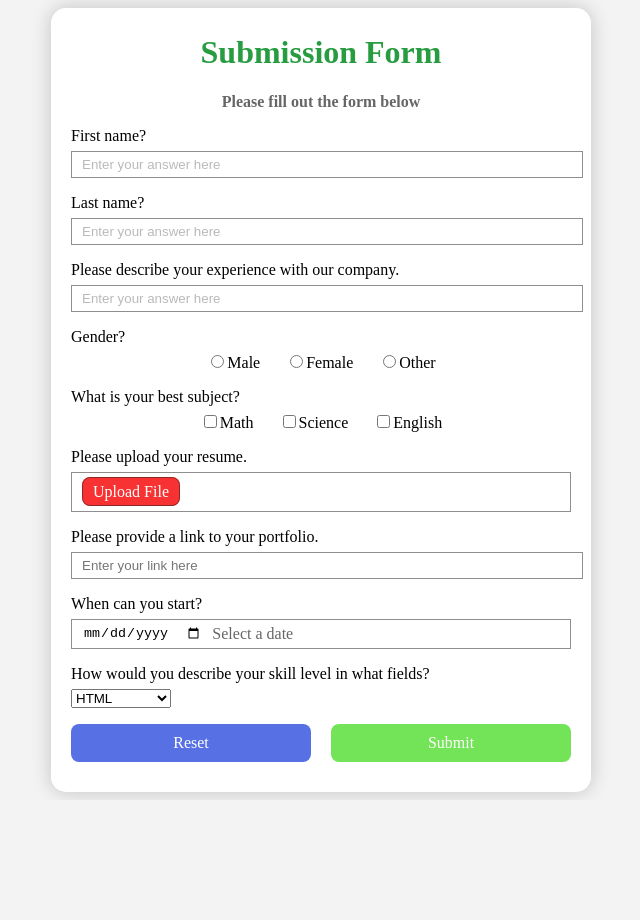
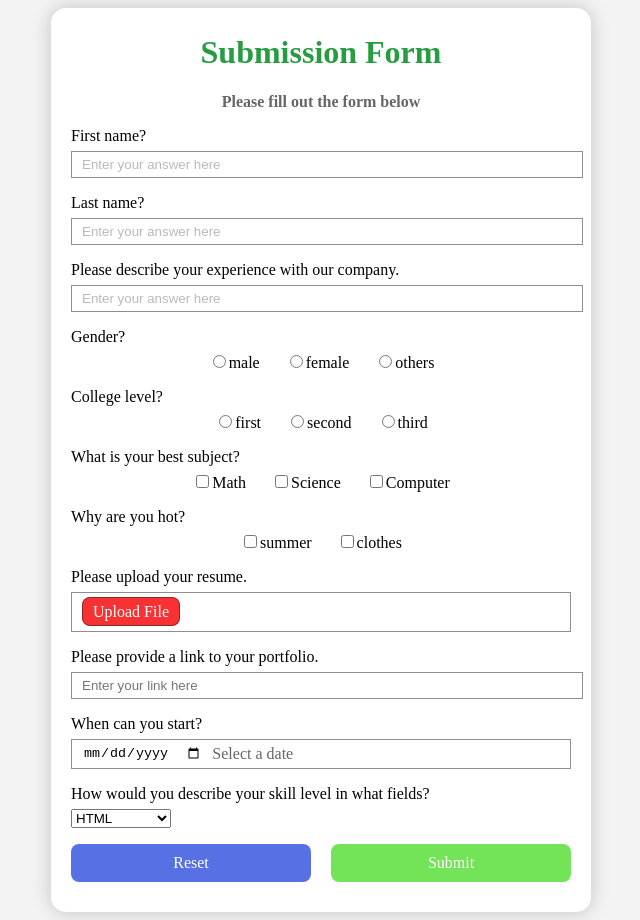
Before and after one commit to Jenq-q/Submission-Form, a React (Vite) app: page / in a window 1280 px wide. Shown: the whole page, without its empty margins (319-959 px from the left). Before the commit the page ends 800 px from the top, so only its background shows below. Built offline with nearby package versions, Linux system fonts and the light colour scheme.

Commit message:
add dynamic radiobutton and checbox

```diff
--- a/src/App.jsx
+++ b/src/App.jsx
@@ -10,21 +10,45 @@ import SelectionTypeQ from "./components/QuestionTypes/SelectionTypeQ";
 import { useState } from "react";
 
 function App() {
-  const [answers, setAnswers] = useState([""]);
-
-  const [experience, setExperience] = useState("");
-  const [gender, setGender] = useState("");
-  const [bestSubjects, setBestSubjects] = useState([]);
+  const [textAnswers, setTextAnswers] = useState([""]);
+  const [radioAnswers, setRadioAnswers] = useState([""]);
+  const [checkboxAnswers, setCheckboxAnswers] = useState([[]]);
   const [resume, setResume] = useState(null);
-  const [portfolioLink, setPortfolioLink] = useState("");
   const [startDate, setStartDate] = useState("");
   const [skillLevel, setSkillLevel] = useState("");
 
   function textAnswerChangeHandler(event, i) {
-    const newAnswers = [...answers];
+    const newAnswers = [...textAnswers];
     newAnswers[i] = event.target.value;
-    setAnswers(newAnswers);
-    console.log("Answers:", answers);
+    setTextAnswers(newAnswers);
+    console.log("Answers:", textAnswers);
+  }
+  function radioAnswerChangeHandler(event, i) {
+    const newAnswers = [...radioAnswers];
+    newAnswers[i] = event.target.value;
+    setRadioAnswers(newAnswers);
+    console.log("Radio Answers:", newAnswers);
+  }
+  function checkboxAnswerChangeHandler(event, i) {
+    const value = event.target.value;
+    const checked = event.target.checked;
+    const newAnswers = [...checkboxAnswers];
+    if (!Array.isArray(newAnswers[i])) {
+      newAnswers[i] = [];
+    }
+    if (checked) {
+      if (!newAnswers[i].includes(value)) {
+        newAnswers[i].push(value);
+      }
+    } else {
+      newAnswers[i] = newAnswers[i].filter((v) => v != value);
+    }
+    setCheckboxAnswers(newAnswers);
+    if (Array.isArray(newAnswers[i])) {
+      newAnswers[i].forEach(function (item) {
+        console.log(item);
+      });
+    }
   }
 
   return (
@@ -57,10 +81,36 @@ function App() {
             />
           </li>
           <li>
-            <RadioTypeQ question="Gender?" />
+            <RadioTypeQ
+              question="Gender?"
+              answers={["male", "female", "others"]}
+              onRadioChange={radioAnswerChangeHandler}
+              i={0}
+            />
           </li>
           <li>
-            <CheckboxTypeQ question="What is your best subject?" />
+            <RadioTypeQ
+              question="College level?"
+              answers={["first", "second", "third"]}
+              onRadioChange={radioAnswerChangeHandler}
+              i={1}
+            />
+          </li>
+          <li>
+            <CheckboxTypeQ
+              question="What is your best subject?"
+              answers={["Math", "Science", "Computer"]}
+              onCheckboxChange={checkboxAnswerChangeHandler}
+              i={0}
+            />
+          </li>
+          <li>
+            <CheckboxTypeQ
+              question="Why are you hot?"
+              answers={["summer", "clothes"]}
+              onCheckboxChange={checkboxAnswerChangeHandler}
+              i={1}
+            />
           </li>
           <li>
             <UploadTypeQ question="Please upload your resume." />
--- a/src/components/QuestionTypes/CheckboxTypeQ.jsx
+++ b/src/components/QuestionTypes/CheckboxTypeQ.jsx
@@ -1,31 +1,26 @@
 export default function CheckboxTypeQ(props) {
+  const j = 0;
   return (
     <form>
       <div>
         <p>{props.question}</p>
         <div className="checkbox-container">
-          <div>
-            <input type="checkbox" id="math" value="math" name="subject" />
-            <label htmlFor="math">Math</label>
-          </div>
-          <div>
-            <input
-              type="checkbox"
-              id="science"
-              value="science"
-              name="subject"
-            />
-            <label htmlFor="science">Science</label>
-          </div>
-          <div>
-            <input
-              type="checkbox"
-              id="english"
-              value="english"
-              name="subject"
-            />
-            <label htmlFor="english">English</label>
-          </div>
+          {props.answers.map(function (item) {
+            return (
+              <div key={item}>
+                <input
+                  type="checkbox"
+                  value={item}
+                  id={item}
+                  name={item}
+                  onChange={(e) => {
+                    props.onCheckboxChange(e, props.i);
+                  }}
+                />
+                <label htmlFor={item}>{item}</label>
+              </div>
+            );
+          })}
         </div>
       </div>
     </form>
--- a/src/components/QuestionTypes/RadioTypeQ.jsx
+++ b/src/components/QuestionTypes/RadioTypeQ.jsx
@@ -4,18 +4,22 @@ function RadioTypeQ(props) {
       <div>
         <p>{props.question}</p>
         <div className="radio-container">
-          <div>
-            <input type="radio" id="male" name="gender" value="male" />
-            <label htmlFor="male">Male</label>
-          </div>
-          <div>
-            <input type="radio" id="female" name="gender" value="female" />
-            <label htmlFor="female">Female</label>
-          </div>
-          <div>
-            <input type="radio" id="other" name="gender" value="other" />
-            <label htmlFor="other">Other</label>
-          </div>
+          {props.answers.map((item) => {
+            return (
+              <div key={item}>
+                <input
+                  type="radio"
+                  id={item}
+                  name={{ item } + "type"}
+                  value={item}
+                  onChange={(e) => {
+                    props.onRadioChange(e, props.i);
+                  }}
+                />
+                <label htmlFor={item}>{item}</label>
+              </div>
+            );
+          })}
         </div>
       </div>
     </form>
```
